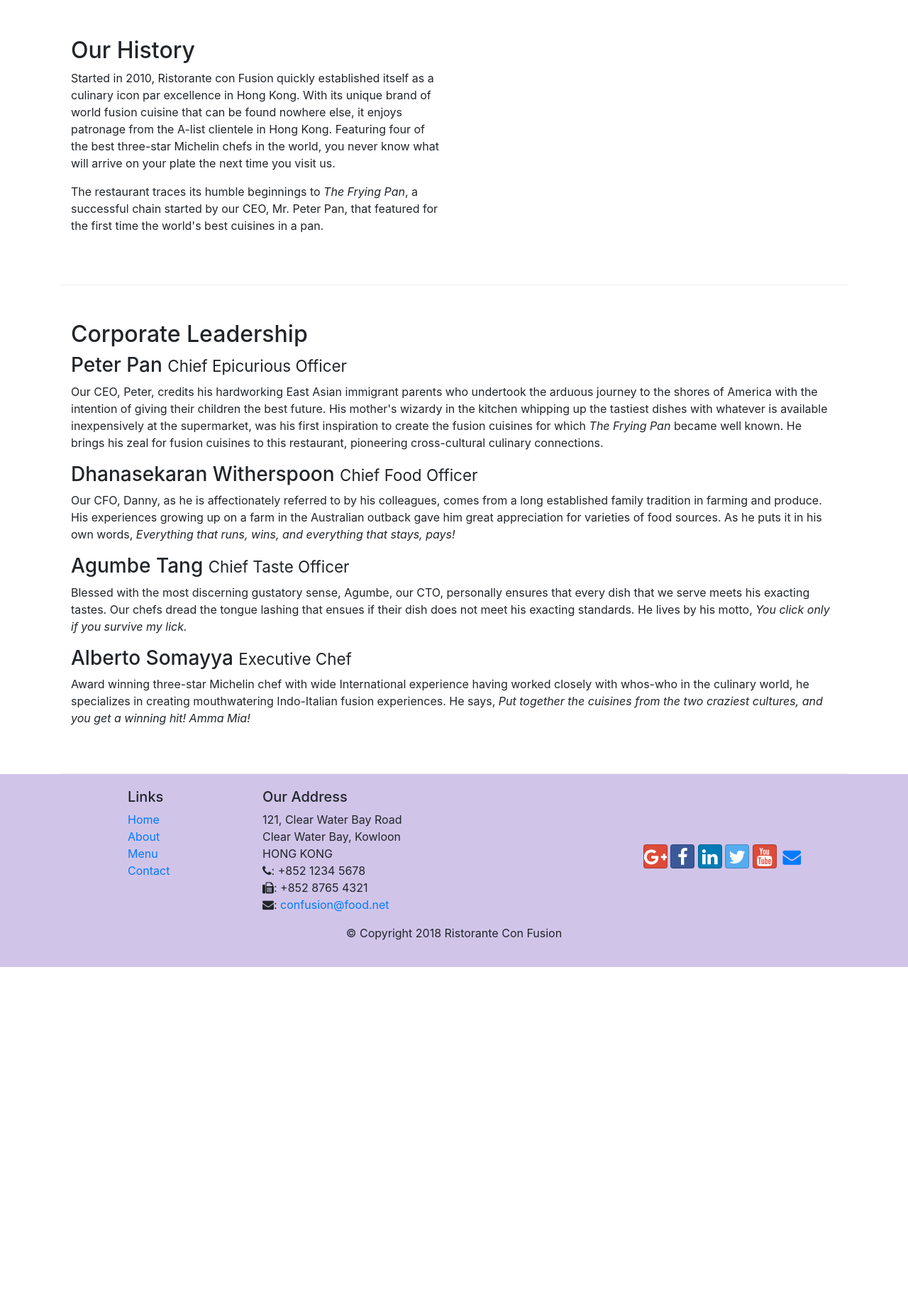
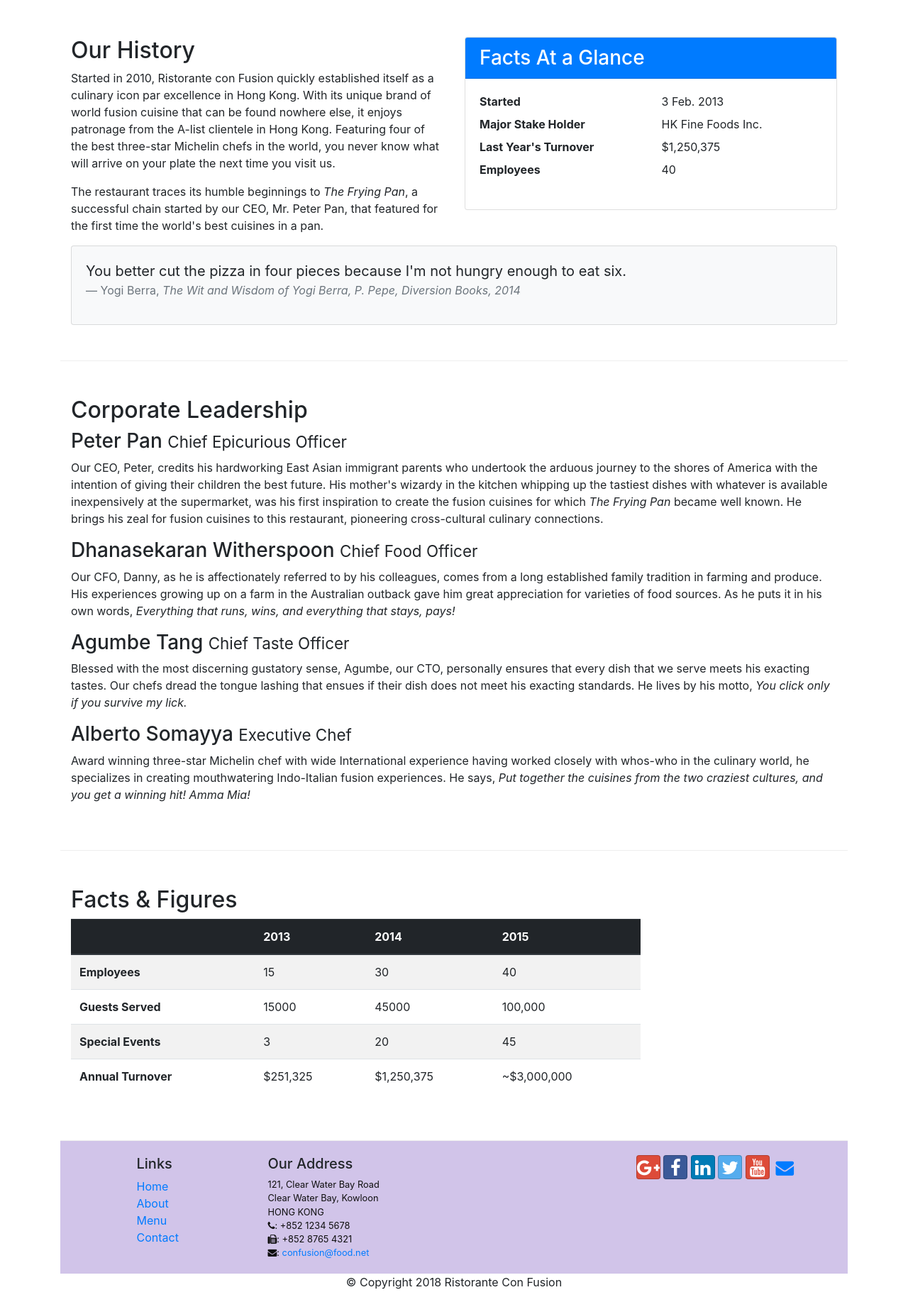
Before and after one commit to Enragedsaturday/Enragedsaturday.github.io, a website: page aboutus.html in a window 1280 px wide. Shown: the part 440-2275 px from the top of the page at 71% size. Before the commit the page ends 1803 px from the top, so only its background shows below. Drawn offline with nearby package versions, Linux system fonts and the light colour scheme.

Commit message:
Images and media

```diff
--- a/aboutus.html
+++ b/aboutus.html
@@ -21,7 +21,7 @@
             <button class="navbar-toggler" type="button" data-toggle="collapse" data-target="#Navbar">
                 <span class="navbar-toggler-icon"></span>
             </button>
-            <a href="#" class="navbar-brand">Ristorante Con Fusion</a>
+            <a href="#" class="navbar-brand"><img src="assets/logo.png" height="30" alt=""></a>
             <div class="collapse navbar-collapse" id="Navbar">
                 <ul class="navbar-nav mr-auto">
                     <li class="nav-item"><a href="index.html" class="nav-link"><span class="fa fa-home fa-md"></span> Home</a></li>
@@ -57,13 +57,41 @@
             </div>
         </div>
 
+
         <div class="row row-content">
             <div class="col-sm-6">
                 <h2>Our History</h2>
                 <p>Started in 2010, Ristorante con Fusion quickly established itself as a culinary icon par excellence in Hong Kong. With its unique brand of world fusion cuisine that can be found nowhere else, it enjoys patronage from the A-list clientele in Hong Kong.  Featuring four of the best three-star Michelin chefs in the world, you never know what will arrive on your plate the next time you visit us.</p>
                 <p>The restaurant traces its humble beginnings to <em>The Frying Pan</em>, a successful chain started by our CEO, Mr. Peter Pan, that featured for the first time the world's best cuisines in a pan.</p>
             </div>
-            <div>
+            <div class="col-12 col-sm-6 mb-4">
+                <div class="card">
+                    <h3 class="card-header bg-primary text-white">Facts At a Glance</h3>
+                    <div class="card-body">
+                        <dl class="row">
+                            <dt class="col-6">Started</dt>
+                            <dd class="col-6">3 Feb. 2013</dd>
+                            <dt class="col-6">Major Stake Holder</dt>
+                            <dd class="col-6">HK Fine Foods Inc.</dd>
+                            <dt class="col-6">Last Year's Turnover</dt>
+                            <dd class="col-6">$1,250,375</dd>
+                            <dt class="col-6">Employees</dt>
+                            <dd class="col-6">40</dd>
+                        </dl>
+                    </div>
+                </div>
+            </div>
+            <div class="col-12">
+                <div class="card card-body bg-light">
+                    <blockquote class="blockquote">
+                        <p class="mb-0">You better cut the pizza in four pieces because
+                            I'm not hungry enough to eat six.</p>
+                        <footer class="blockquote-footer">Yogi Berra,
+                            <cite title="Source Title">The Wit and Wisdom of Yogi Berra,
+                            P. Pepe, Diversion Books, 2014</cite>
+                        </footer>
+                    </blockquote>
+                </div>
             </div>
         </div>
 
@@ -81,24 +109,66 @@
                 <p class="d-none d-sm-block">Award winning three-star Michelin chef with wide International experience having worked closely with whos-who in the culinary world, he specializes in creating mouthwatering Indo-Italian fusion experiences. He says, <em>Put together the cuisines from the two craziest cultures, and you get a winning hit! Amma Mia!</em></p>
             </div>
        </div>
-
+       <div class="row row-content">
+           <div class="col-sm-9">
+               <h2>Facts &amp; Figures</h2>
+               <div class="table-responsive">
+                <table class="table table-striped">
+                    <thead class="thead-dark">
+                        <tr>
+                            <th>&nbsp;</th>
+                            <th>2013</th>
+                            <th>2014</th>
+                            <th>2015</th>
+                        </tr>
+                    </thead>
+                    <tbody>
+                        <tr>
+                            <th>Employees</th>
+                            <td>15</td>
+                            <td>30</td>
+                            <td>40</td>
+                        </tr>
+                        <tr>
+                            <th>Guests Served</th>
+                            <td>15000</td>
+                            <td>45000</td>
+                            <td>100,000</td>
+                        </tr>
+                        <tr>
+                            <th>Special Events</th>
+                            <td>3</td>
+                            <td>20</td>
+                            <td>45</td>
+                        </tr>
+                        <tr>
+                            <th>Annual Turnover</th>
+                            <td>$251,325</td>
+                            <td>$1,250,375</td>
+                            <td>~$3,000,000</td>
+                        </tr>
+                    </tbody>
+                </table>
+                </div>
+            </div>
+        </div>
     </div>
 
-    <footer class="footer">
+    <footer>
         <div class="container">
-            <div class="row">
+            <div class="row footer">
                 <div class="col-4 offset-1 col-sm-2">
                     <h5>Links</h5>
                     <ul class="list-unstyled">
-                        <li><a href="index.html">Home</a></li>
-                        <li><a href="#">About</a></li>
+                        <li><a href="#">Home</a></li>
+                        <li><a href="aboutus.html">About</a></li>
                         <li><a href="#">Menu</a></li>
                         <li><a href="#">Contact</a></li>
                     </ul>
                 </div>
                 <div class="col-7 col-sm-5">
                     <h5>Our Address</h5>
-                    <address>
+                    <address class="address">
 		              121, Clear Water Bay Road<br>
 		              Clear Water Bay, Kowloon<br>
 		              HONG KONG<br>
@@ -107,7 +177,7 @@
 		              <i class="fa fa-envelope fa-md"></i>: <a href="mailto:confusion@food.net">confusion@food.net</a>
 		           </address>
                 </div>
-                <div class="col-12 col-sm-4 align-self-center">
+                <div class="col-12 col-sm-4">
                     <div class="text-center">
                         <a class="btn btn-social-icon btn-google" href="http://google.com/+"><i class="fa fa-google-plus"></i></a>
                         <a class="btn btn-social-icon btn-facebook" href="http://www.facebook.com/profile.php?id="><i class="fa fa-facebook"></i></a>
@@ -125,10 +195,10 @@
            </div>
         </div>
     </footer>
-    <!-- jQuery first, then Popper.js, then Bootstrap JS. -->
-    <script src="https://code.jquery.com/jquery-3.2.1.slim.min.js" integrity="sha384-KJ3o2DKtIkvYIK3UENzmM7KCkRr/rE9/Qpg6aAZGJwFDMVNA/GpGFF93hXpG5KkN" crossorigin="anonymous"></script>
-    <script src="https://cdnjs.cloudflare.com/ajax/libs/popper.js/1.12.9/umd/popper.min.js" integrity="sha384-ApNbgh9B+Y1QKtv3Rn7W3mgPxhU9K/ScQsAP7hUibX39j7fakFPskvXusvfa0b4Q" crossorigin="anonymous"></script>
-    <script src="https://maxcdn.bootstrapcdn.com/bootstrap/4.0.0/js/bootstrap.min.js" integrity="sha384-JZR6Spejh4U02d8jOt6vLEHfe/JQGiRRSQQxSfFWpi1MquVdAyjUar5+76PVCmYl" crossorigin="anonymous"></script>
+<!-- jQuery first, then Popper.js, then Bootstrap JS. -->
+<script src="https://code.jquery.com/jquery-3.2.1.slim.min.js" integrity="sha384-KJ3o2DKtIkvYIK3UENzmM7KCkRr/rE9/Qpg6aAZGJwFDMVNA/GpGFF93hXpG5KkN" crossorigin="anonymous"></script>
+<script src="https://cdnjs.cloudflare.com/ajax/libs/popper.js/1.12.9/umd/popper.min.js" integrity="sha384-ApNbgh9B+Y1QKtv3Rn7W3mgPxhU9K/ScQsAP7hUibX39j7fakFPskvXusvfa0b4Q" crossorigin="anonymous"></script>
+<script src="https://maxcdn.bootstrapcdn.com/bootstrap/4.0.0/js/bootstrap.min.js" integrity="sha384-JZR6Spejh4U02d8jOt6vLEHfe/JQGiRRSQQxSfFWpi1MquVdAyjUar5+76PVCmYl" crossorigin="anonymous"></script>
 </body>
 
 </html>
```
Also changed, not shown: contactus.html (+17 -18 lines), index.html (+22 -7 lines), assets/alberto.png (added), assets/buffet.png (added), assets/logo.png (added), assets/uthappizza.png (added).
